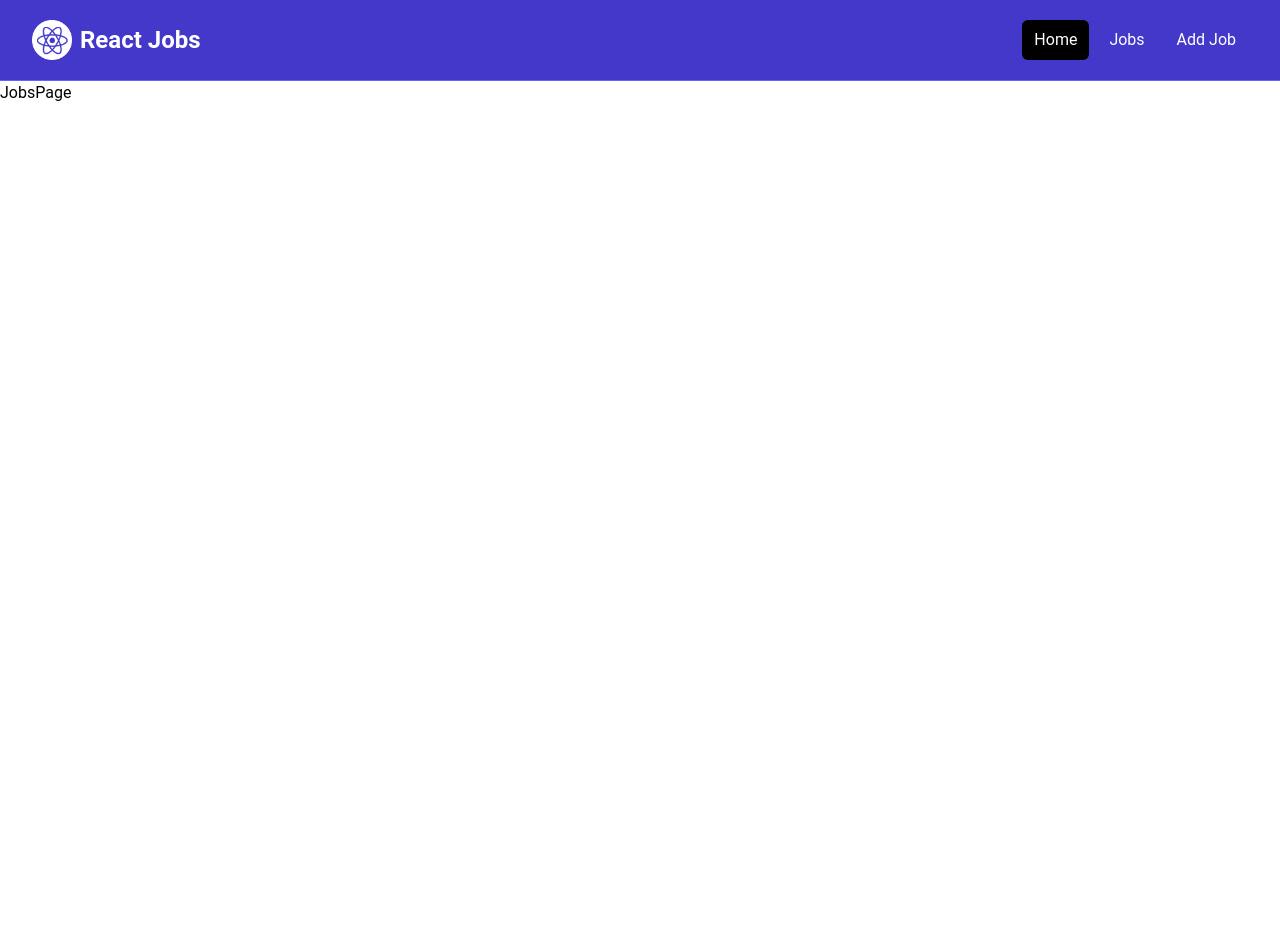
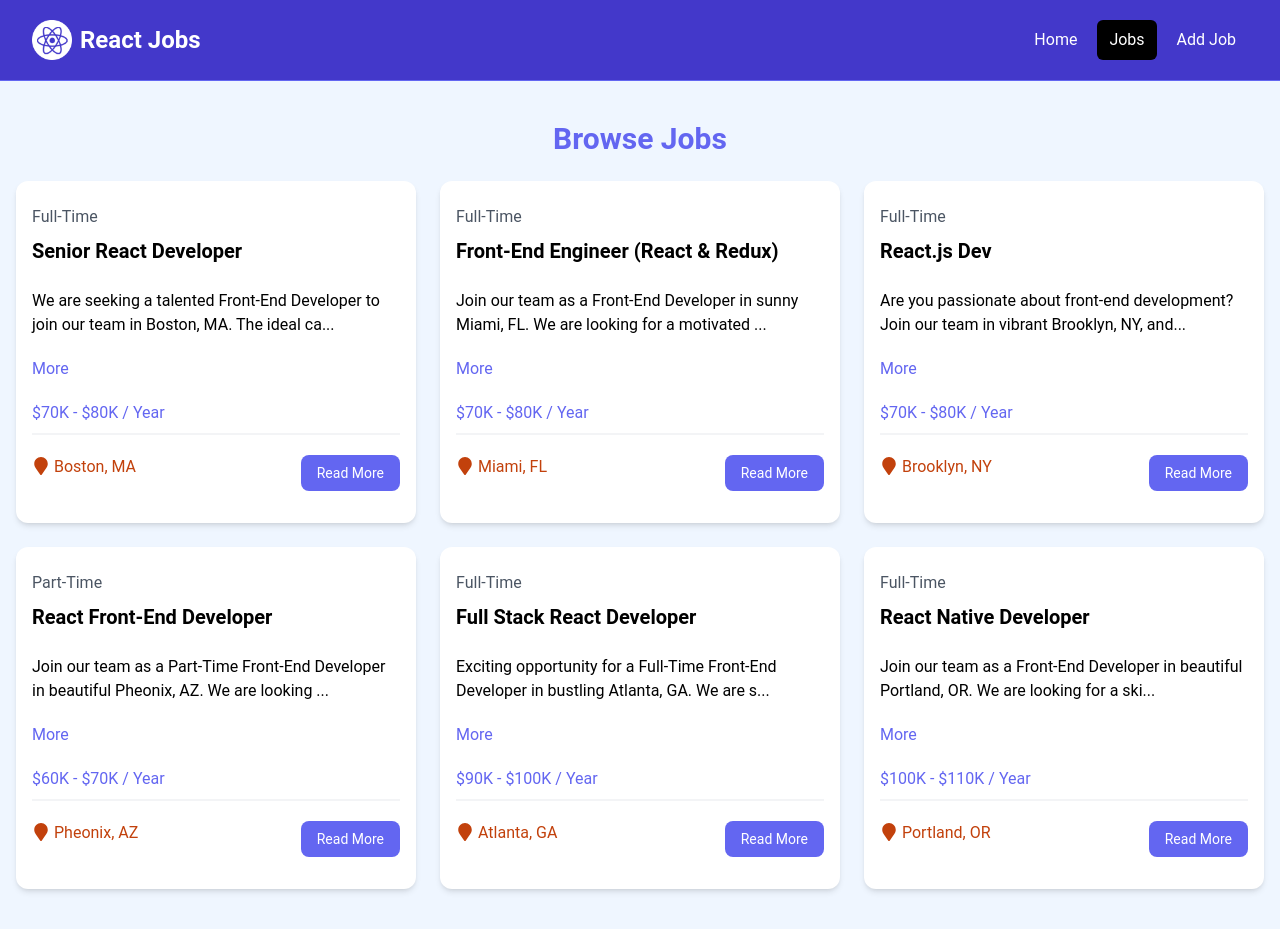
Before and after one commit to harsh-haria/react-jobs, a React (Vite) app: page /jobs in a window 1280 px wide. Before the commit the page ends 800 px from the top, so only its background shows below. Built offline with nearby package versions, Linux system fonts and the light colour scheme.

Commit message:
Navbar items background colour change on isActive

```diff
--- a/src/components/HomeCards.jsx
+++ b/src/components/HomeCards.jsx
@@ -15,7 +15,7 @@
 						</p>
 						<Link
 							to="/jobs.html"
-							clLinkssName="inline-block bg-black text-white rounded-lg px-4 py-2 hover:bg-gray-700"
+							className="inline-block bg-black text-white rounded-lg px-4 py-2 hover:bg-gray-700"
 						>
 							Browse Jobs
 						</Link>
--- a/src/components/JobListings.jsx
+++ b/src/components/JobListings.jsx
@@ -1,13 +1,13 @@
 import jobs from "../jobs.json";
 import JobListing from "./JobListing";
 
-const JobListings = () => {
-	const paginatedArray = jobs.slice(0, 3);
+const JobListings = ({ isHome = false }) => {
+	const paginatedArray = isHome ? jobs.slice(0, 3) : jobs;
 	return (
 		<section className="bg-blue-50 px-4 py-10">
 			<div className="container-xl lg:container m-auto">
 				<h2 className="text-3xl font-bold text-indigo-500 mb-6 text-center">
-					Browse Jobs
+					{isHome ? `Recent Jobs` : `Browse Jobs`}
 				</h2>
 				<div className="grid grid-cols-1 md:grid-cols-3 gap-6">
 					{paginatedArray.map((jobItem) => (
--- a/src/components/Navbar.jsx
+++ b/src/components/Navbar.jsx
@@ -1,40 +1,36 @@
-import { Link } from "react-router-dom";
+import { NavLink } from "react-router-dom";
 
 import logo from "../assets/images/logo.png";
 
 const Navbar = () => {
+	const linkClass = ({ isActive }) =>
+		isActive
+			? `bg-black text-white hover:bg-gray-900 hover:text-white rounded-md px-3 py-2`
+			: `text-white hover:bg-gray-900 hover:text-white rounded-md px-3 py-2`;
+
 	return (
 		<nav className="bg-indigo-700 border-b border-indigo-500">
 			<div className="mx-auto max-w-7xl px-2 sm:px-6 lg:px-8">
 				<div className="flex h-20 items-center justify-between">
 					<div className="flex flex-1 items-center justify-center md:items-stretch md:justify-start">
 						{/* <!-- Logo --> */}
-						<Link className="flex flex-shrink-0 items-center mr-4" href="/">
+						<NavLink className="flex flex-shrink-0 items-center mr-4" href="/">
 							<img className="h-10 w-auto" src={logo} alt="React Jobs" />
 							<span className="hidden md:block text-white text-2xl font-bold ml-2">
 								React Jobs
 							</span>
-						</Link>
+						</NavLink>
 						<div className="md:ml-auto">
 							<div className="flex space-x-2">
-								<Link
-									to="/"
-									className="text-white bg-black hover:bg-gray-900 hover:text-white rounded-md px-3 py-2"
-								>
+								<NavLink to="/" className={linkClass}>
 									Home
-								</Link>
-								<Link
-									to="/jobs"
-									className="text-white hover:bg-gray-900 hover:text-white rounded-md px-3 py-2"
-								>
+								</NavLink>
+								<NavLink to="/jobs" className={linkClass}>
 									Jobs
-								</Link>
-								<Link
-									to="/add-job"
-									className="text-white hover:bg-gray-900 hover:text-white rounded-md px-3 py-2"
-								>
+								</NavLink>
+								<NavLink to="/add-job" className={linkClass}>
 									Add Job
-								</Link>
+								</NavLink>
 							</div>
 						</div>
 					</div>
--- a/src/pages/HomePage.jsx
+++ b/src/pages/HomePage.jsx
@@ -8,7 +8,7 @@
 		<>
 			<Hero />
 			<HomeCards />
-			<JobListings />
+			<JobListings isHome={true} />
 			<ViewAllJobs />
 		</>
 	);
--- a/src/pages/JobsPage.jsx
+++ b/src/pages/JobsPage.jsx
@@ -1,5 +1,7 @@
+import JobListings from "../components/JobListings";
+
 const JobsPage = () => {
-	return <div>JobsPage</div>;
+	return <JobListings />;
 };
 
 export default JobsPage;
--- a/src/pages/NotFoundPage.jsx
+++ b/src/pages/NotFoundPage.jsx
@@ -9,7 +9,7 @@
 			<h1 className="text-6xl font-bold mb-4">404 Not Found</h1>
 			<p className="text-xl mb-5">This page does not exist</p>
 			<Link
-				to="/index"
+				to="/"
 				className="text-white bg-indigo-700 hover:bg-indigo-900 rounded-md px-3 py-2 mt-4"
 			>
 				Go Back
```
